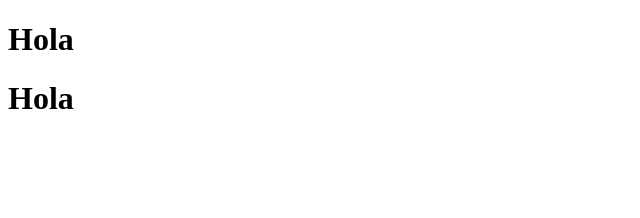
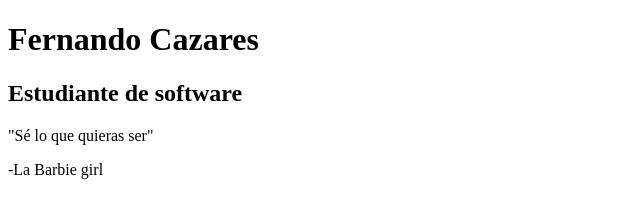
Before and after one commit to nandoelmeromero/CintaBlanca, a plain HTML site: page index.html in a window 1280 px wide. Shown: the whole page, without its empty margins (0-640 px from the left). Drawn offline with Linux system fonts and the light colour scheme.

Commit message:
Agregue la estructura de mi página

```diff
--- a/index.html
+++ b/index.html
@@ -7,7 +7,16 @@
     <title>Sitio de Nando</title>
 </head>
 <body>
- <h1>Hola</h1>
- <h1>Hola</h1>
+    <div class="square">
+        <div class="top">
+         <h1>Fernando Cazares</h1>
+         <h2>Estudiante de software</h2>
+        </div>
+        <div class="bottom">
+         <p class="quote">"Sé lo que quieras ser"</p>
+         <p class="author">-La Barbie girl</p>
+        </div>
+    </div>
+
 </body>
 </html>
```
